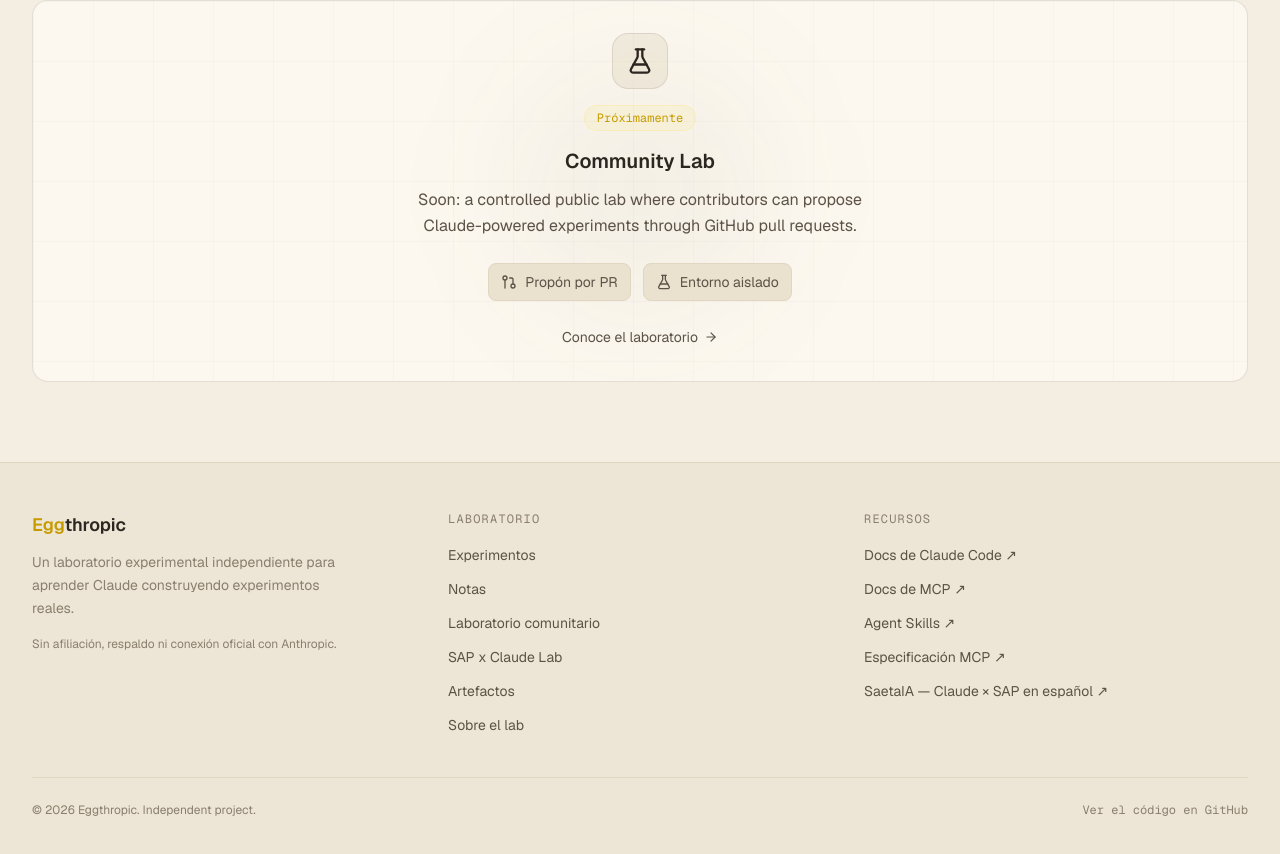
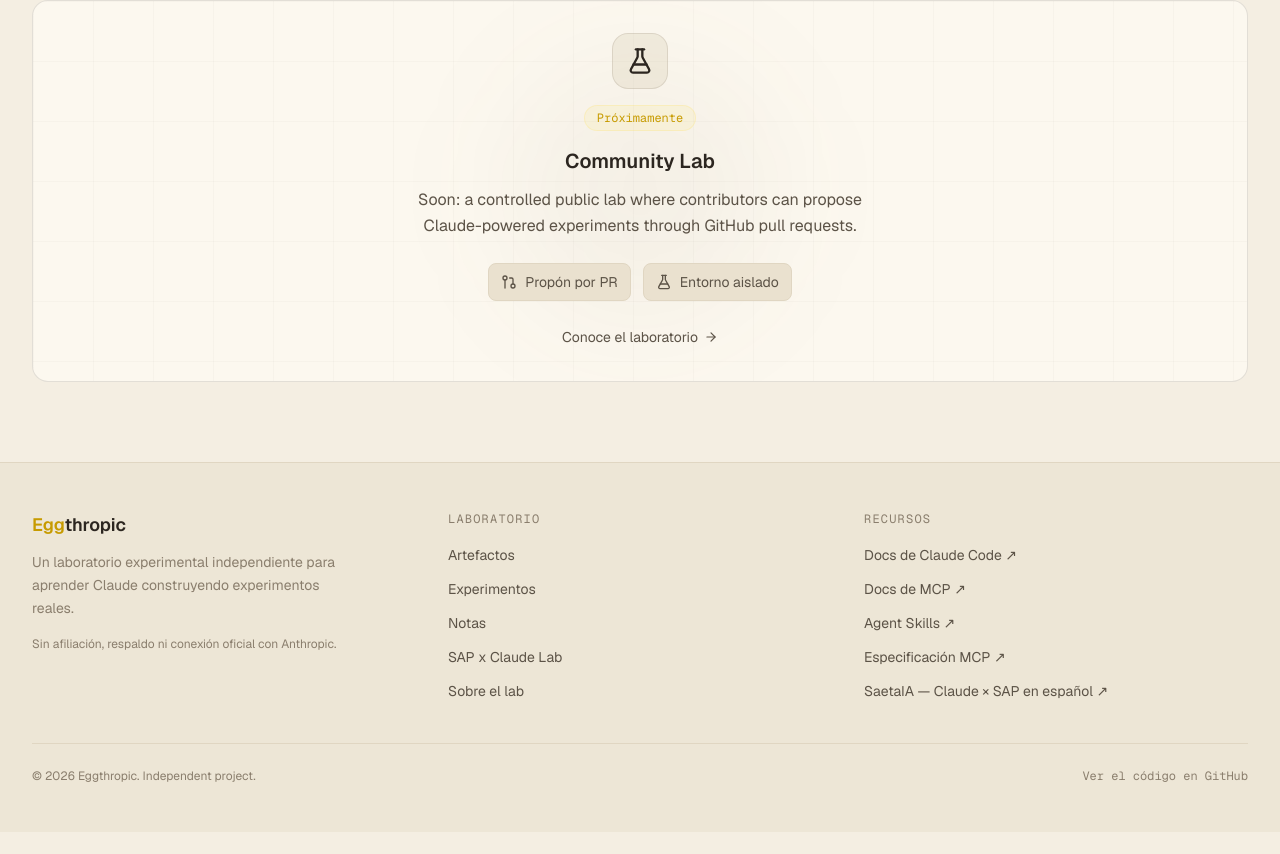
Before and after one commit to SapSaeta/Eggthropic, a Next.js app: page / in a window 1280 px wide. Shown: the part 3165-4019 px from the top of the page. After the commit the page ends 3997 px from the top, so only its background shows below. Built offline with nearby package versions, Linux system fonts and the light colour scheme.

Commit message:
refactor: simplify Footer links (drop /lab, keep sitemap)

```diff
--- a/src/components/Footer.tsx
+++ b/src/components/Footer.tsx
@@ -2,11 +2,10 @@
 
 const footerLinks = {
   Laboratorio: [
+    { href: "/artefactos", label: "Artefactos" },
     { href: "/experiments", label: "Experimentos" },
-    { href: "/notes", label: "Notas" },
-    { href: "/lab", label: "Laboratorio comunitario" },
+    { href: "/experiments?view=notes", label: "Notas" },
     { href: "/sap", label: "SAP x Claude Lab" },
-    { href: "/artefactos", label: "Artefactos" },
     { href: "/about", label: "Sobre el lab" },
   ],
   Recursos: [
```
